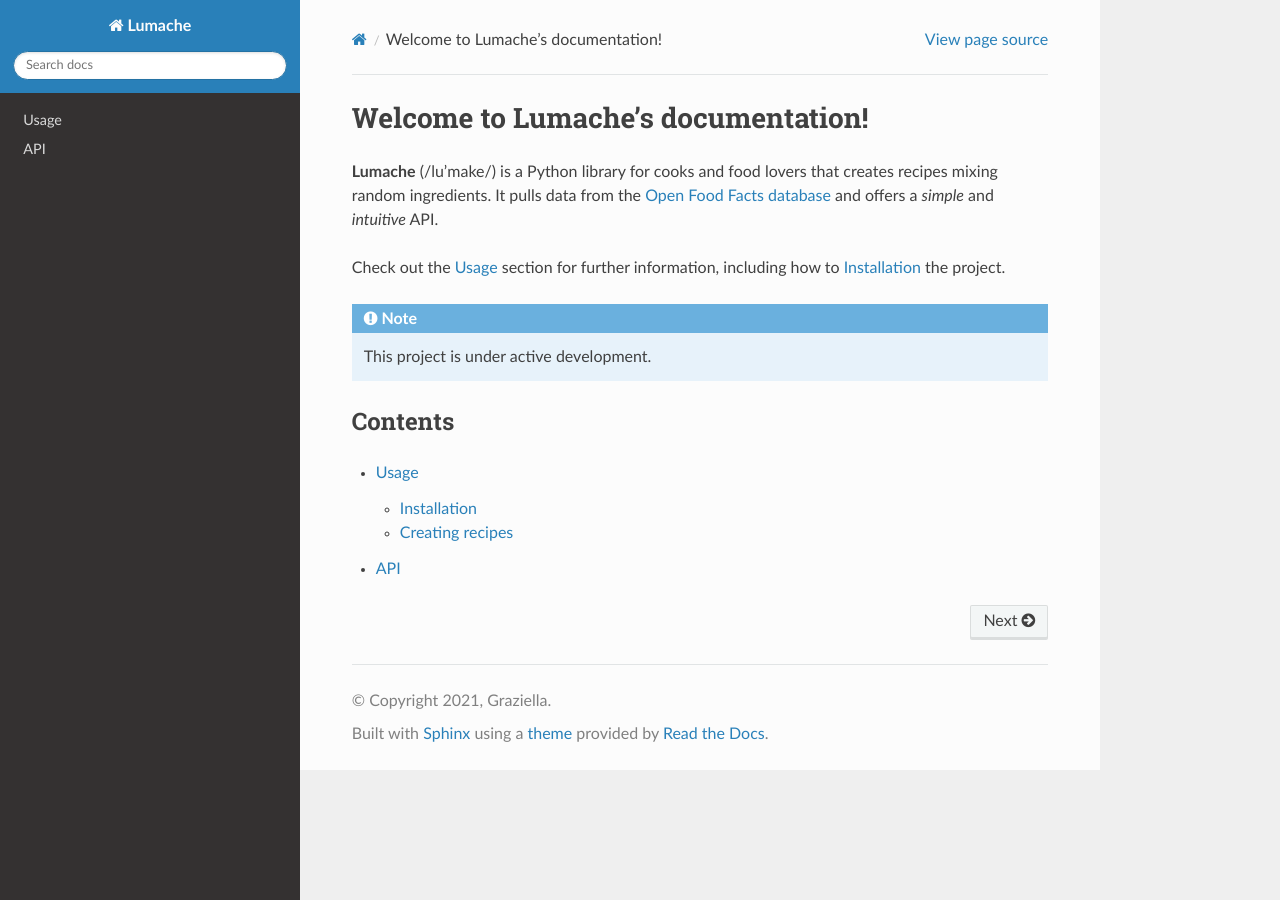
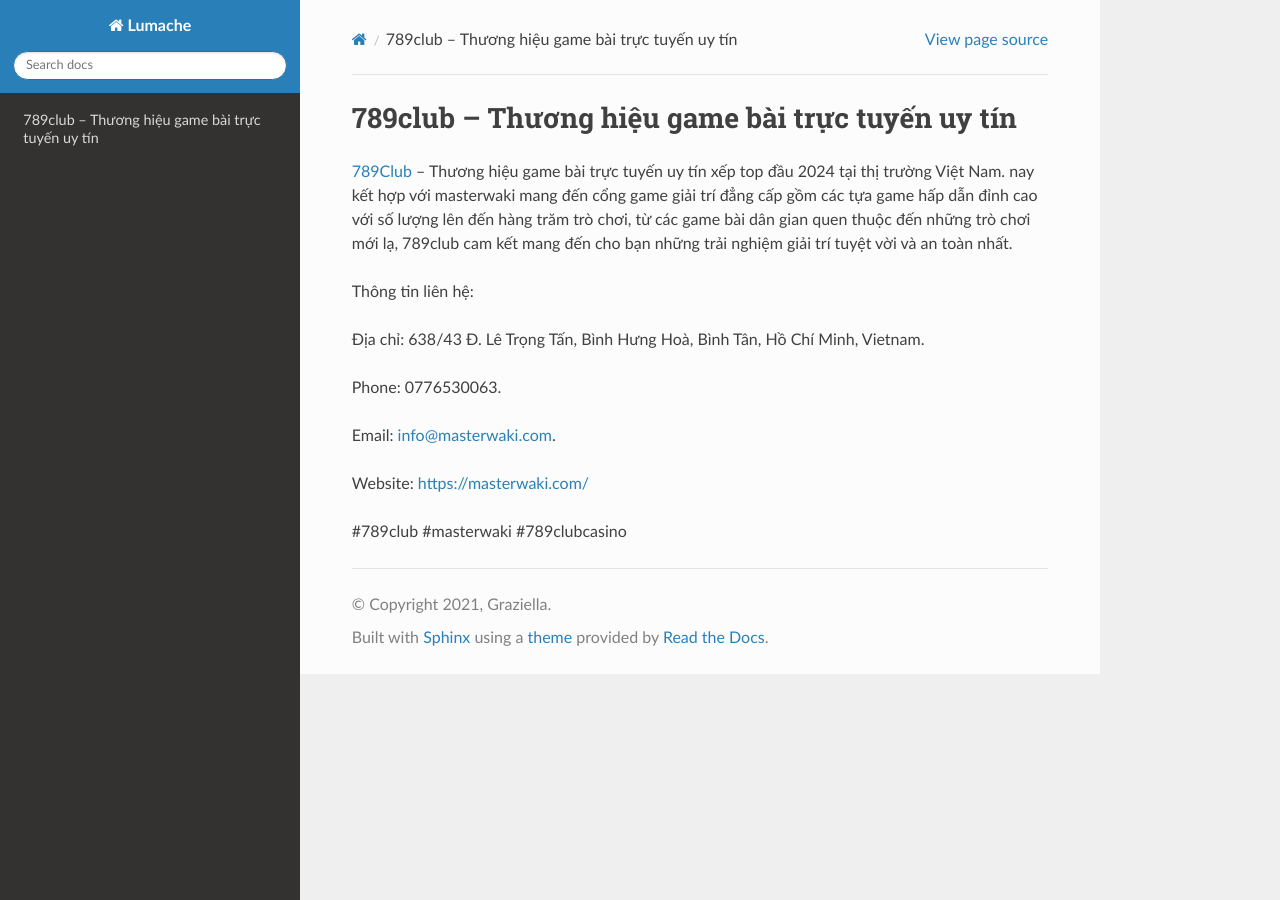
Before and after one commit to hanhtran123/masterwaki, a Sphinx documentation site: the page built from docs/source/index.rst, in a window 1280 px wide. Built offline with Sphinx 7.4.7 and the Read the Docs theme 3.1.0, drawn with Linux system fonts in a browser that asks for light colours.

Commit message:
Update index.rst

```diff
--- a/docs/source/index.rst
+++ b/docs/source/index.rst
@@ -1,22 +1,16 @@
-Welcome to Lumache's documentation!
+789club – Thương hiệu game bài trực tuyến uy tín
 ===================================
 
-**Lumache** (/lu'make/) is a Python library for cooks and food lovers
-that creates recipes mixing random ingredients.
-It pulls data from the `Open Food Facts database <https://world.openfoodfacts.org/>`_
-and offers a *simple* and *intuitive* API.
+`789Club <https://masterwaki.com/>`_ – Thương hiệu game bài trực tuyến uy tín xếp top đầu 2024 tại thị trường Việt Nam. nay kết hợp với masterwaki mang đến cổng game giải trí đẳng cấp gồm các tựa game hấp dẫn đỉnh cao với số lượng lên đến hàng trăm trò chơi, từ các game bài dân gian quen thuộc đến những trò chơi mới lạ, 789club cam kết mang đến cho bạn những trải nghiệm giải trí tuyệt vời và an toàn nhất.
 
-Check out the :doc:`usage` section for further information, including
-how to :ref:`installation` the project.
+Thông tin liên hệ:
 
-.. note::
+Địa chỉ: 638/43 Đ. Lê Trọng Tấn, Bình Hưng Hoà, Bình Tân, Hồ Chí Minh, Vietnam.
 
-   This project is under active development.
+Phone: 0776530063.
 
-Contents
---------
+Email: info@masterwaki.com.
 
-.. toctree::
+Website: https://masterwaki.com/
 
-   usage
-   api
+#789club #masterwaki #789clubcasino
```
